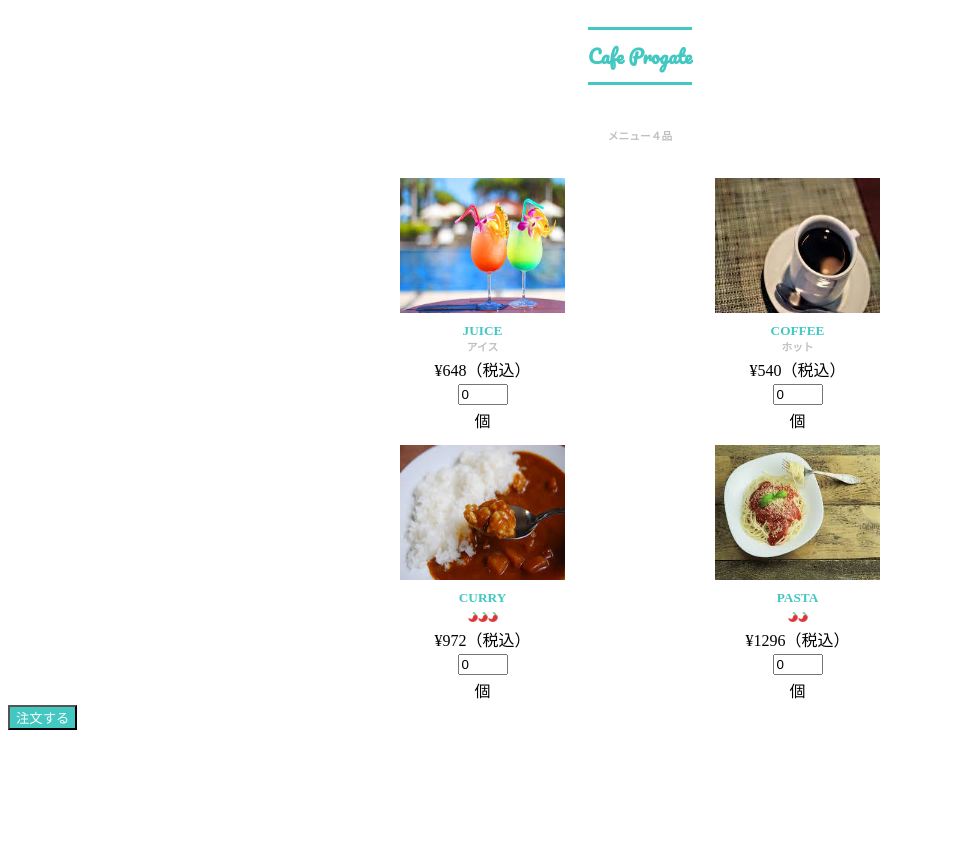
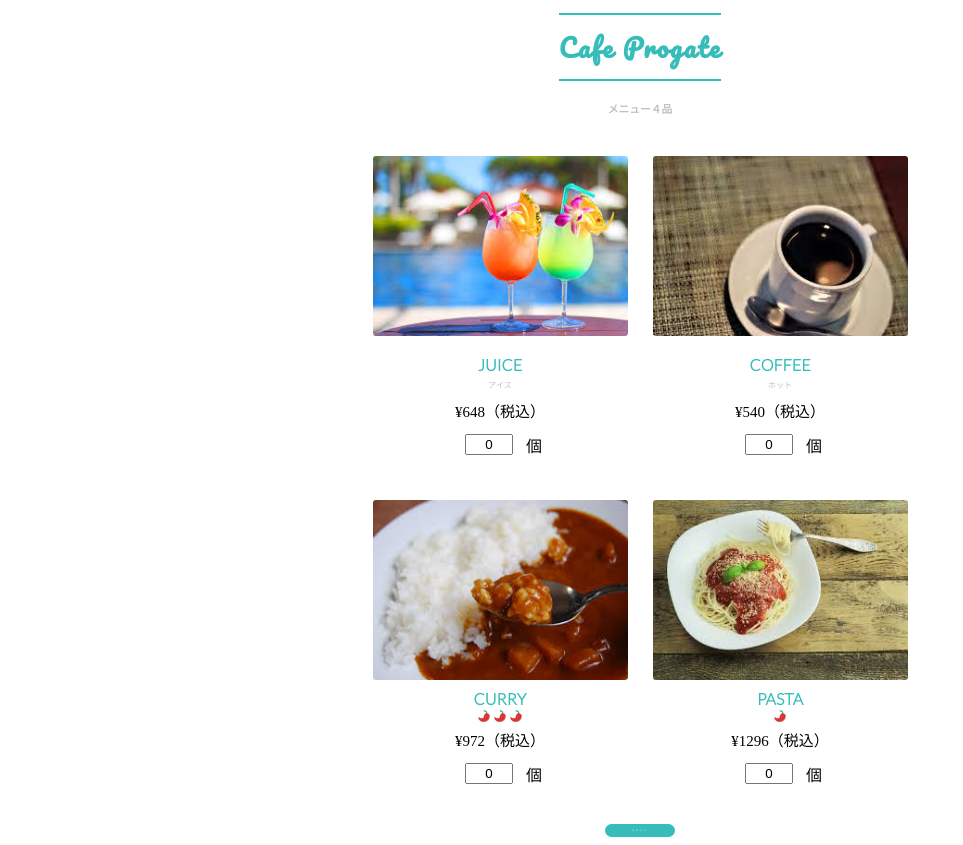
Before and after one commit to rinkokikuchi/cafe_progate, a PHP site: page / in a window 1280 px wide. Shown: the whole page, without its empty margins (0-963 px from the left). Before the commit the page ends 730 px from the top, so only its background shows below. Run offline with PHP 8.4, Linux system fonts and the light colour scheme.

Commit message:
トップ完成

```diff
--- a/index.php
+++ b/index.php
@@ -1,4 +1,4 @@
-<DOCTYPE html>
+<!DOCTYPE html>
 <html lang="ja">
     <head>
         <meta charset="UTF-8">
@@ -8,7 +8,7 @@
         <title>cafe_progate</title>
         <link rel="preconnect" href="https://fonts.googleapis.com">
         <link rel="preconnect" href="https://fonts.gstatic.com" crossorigin>
-        <link href="https://fonts.googleapis.com/css2?family=Pacifico&display=swap" rel="stylesheet">
+        <link href="https://fonts.googleapis.com/css2?family=Lato:wght@300&family=Pacifico&display=swap" rel="stylesheet">
         <!-- link relはタイトルフォントのデータ-->
     </head>
     <body>
@@ -23,43 +23,50 @@
         <div class = "main">
             <div class = "menu_juice">
                 <img src = "img/juice.jpg" class = "menu_jpg">
-                <h5>JUICE</h5>
+                <h4>JUICE</h4>
                 <h6>アイス</h6>
-                <p>¥648（税込）</p>
-                <input type ="text" class ="num" value ="0">
-                <p>個</p>
+                <p class = "price">¥648（税込）</p>
+                <div class="quantity">
+                    <input type ="text" class ="num" value ="0">
+                    <p >個</p>
+                </div>
             </div>
             <div class = "menu_coffee">
                 <img src = "img/coffee.jpg" class = "menu_jpg">
-                <h5>COFFEE</h5>
+                <h4>COFFEE</h4>
                 <h6>ホット</h6>
-                <p>¥540（税込）</p>
-                <input type ="text" class ="num" value ="0">
-                <p>個</p>
+                <p class = "price">¥540（税込）</p>
+                <div class="quantity">
+                    <input type ="text" class ="num" value ="0">
+                    <p >個</p>
+                </div>
             </div>
             <div class = "menu_curry">
                 <img src = "img/curry.jpg" class = "menu_jpg">
-                <h5>CURRY</h5>
+                <h4>CURRY</h4>
                 <img src = "img/chilli.png" class="chilli">
                 <img src = "img/chilli.png" class="chilli">
                 <img src = "img/chilli.png" class="chilli">
-                <p>¥972（税込）</p>
-                <input type ="text" class ="num" value ="0">
-                <p>個</p>
+                <p class = "price">¥972（税込）</p>
+                <div class="quantity">
+                    <input type ="text" class ="num" value ="0">
+                    <p >個</p>
+                </div>
             </div>
             <div class = "menu_pasta">
                 <img src = "img/pasta.jpg" class = "menu_jpg">
-                <h5>PASTA</h5>
+                <h4>PASTA</h4>
                 <img src = "img/chilli.png" class="chilli">
-                <img src = "img/chilli.png" class="chilli">
-                <p>¥1296（税込）</p>
-                <input type ="text" class ="num" value ="0">
-                <p>個</p>
+                <p class = "price">¥1296（税込）</p>
+                <div class="quantity">
+                    <input type ="text" class ="num" value ="0">
+                    <p >個</p>
+                </div>
             </div>
         </div>
         <div class = "menus">
             <div class = "order_btn">
-            <input type = "submit" value = "注文する" class = "btn">
+            <button  type = "submit" class = "btn">注文する</button>
         </div>
     </body>
 </html>
--- a/style.css
+++ b/style.css
@@ -1,11 +1,14 @@
 .title_name{
-    color :#42c7c1;
+    color :#36bdb9;
     font-family :"Pacifico", sans-serif;
+    font-size:25px;
     display:inline-block;
-    border-bottom: 3px solid;
-    border-top: 3px solid;
+    border-bottom: 2px solid;
+    border-top: 2px solid;
     padding-top:10px;
     padding-bottom:10px;
+    margin:5px;
+    letter-spacing:2px;
 }
 
 .title{
@@ -15,24 +18,36 @@
 
 .title h6 {
     color :#c0c0c0;
+    margin-top:15px;
+    margin-bottom:35px;
 }
 .main{
     margin:auto;
     text-align:center;
     display:flex;
     flex-wrap:wrap;
-    width:500px;
+    width:545px;
     justify-content:space-between;
 }
 
-.main h5 {
-    color :#42c7c1;
-    margin:auto;
+.main h4{
+    color :#36bdb9;
+    margin-top:10px;
+    margin-bottom:5px;
+    font-family: 'Lato', sans-serif;
 }
 
 .main h6{
     color :#c0c0c0;
-    margin:auto;
+    margin-top:5px;
+    margin-bottom:10px;
+    font-weight: normal;
+    font-family: 'Lato', sans-serif;
+    font-size:8px;
+}
+
+.price{
+    font-size:15px;
 }
 
 .main p{
@@ -40,24 +55,49 @@
 }
 
 .btn {
-    background-color :#42c7c1;
+    font-size:2px;
+    margin:auto;
+    text-align:center;
+    display:flex;
+    flex-wrap:wrap;
+    background-color :#36bdb9;
     color :#fff;
+    border-radius:30px 30px;
+    border: none;
+    padding:5px 27px;
+    letter-spacing: 2px;
 }
 
 
 .chilli{
-    height:10px;
-    width:10px;
-    margin:-2px;
-    padding-top:-2px;
+    height:12px;
+    width:12px;
+}
+
+.menu_curry h4,.menu_pasta h4{
+    margin: auto;
 }
 
 .menu_jpg{
-    width:165px;
-    height:135px;
-    margin:10px;
+    width:255px;
+    height:180px;
+    margin:5px;
+    border-radius: 3px;
 }
 
 .num{
-    width:50px;
+    width:40px;
+    margin:10px;
+    text-align: center;
 }
+
+.quantity{
+    display: flex;
+    justify-content:center;
+    align-items: center;
+}
+
+.menu_juice,.menu_coffee,.menu_curry,.menu_pasta{
+    margin-bottom:30px;
+
+}
```
